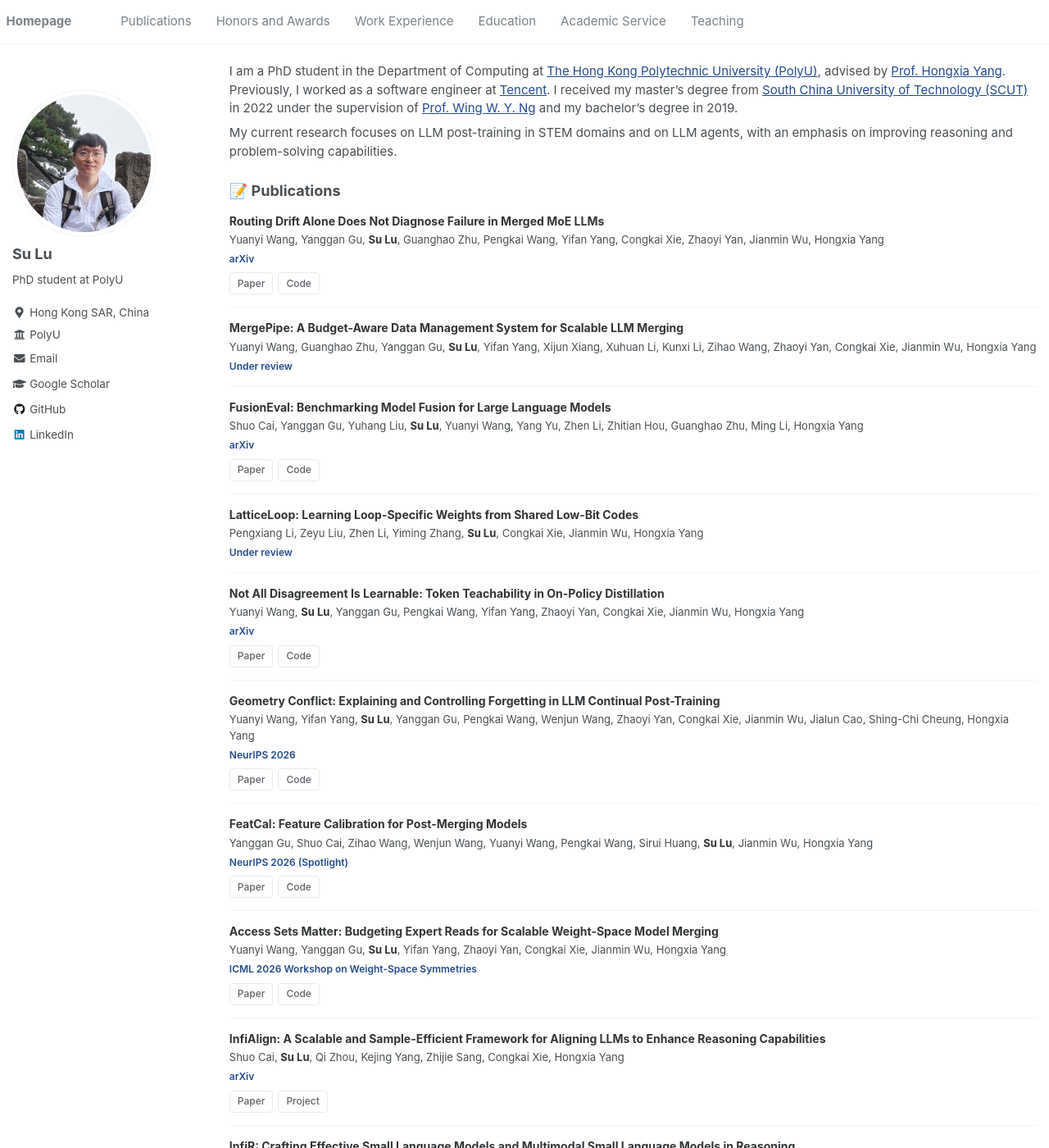
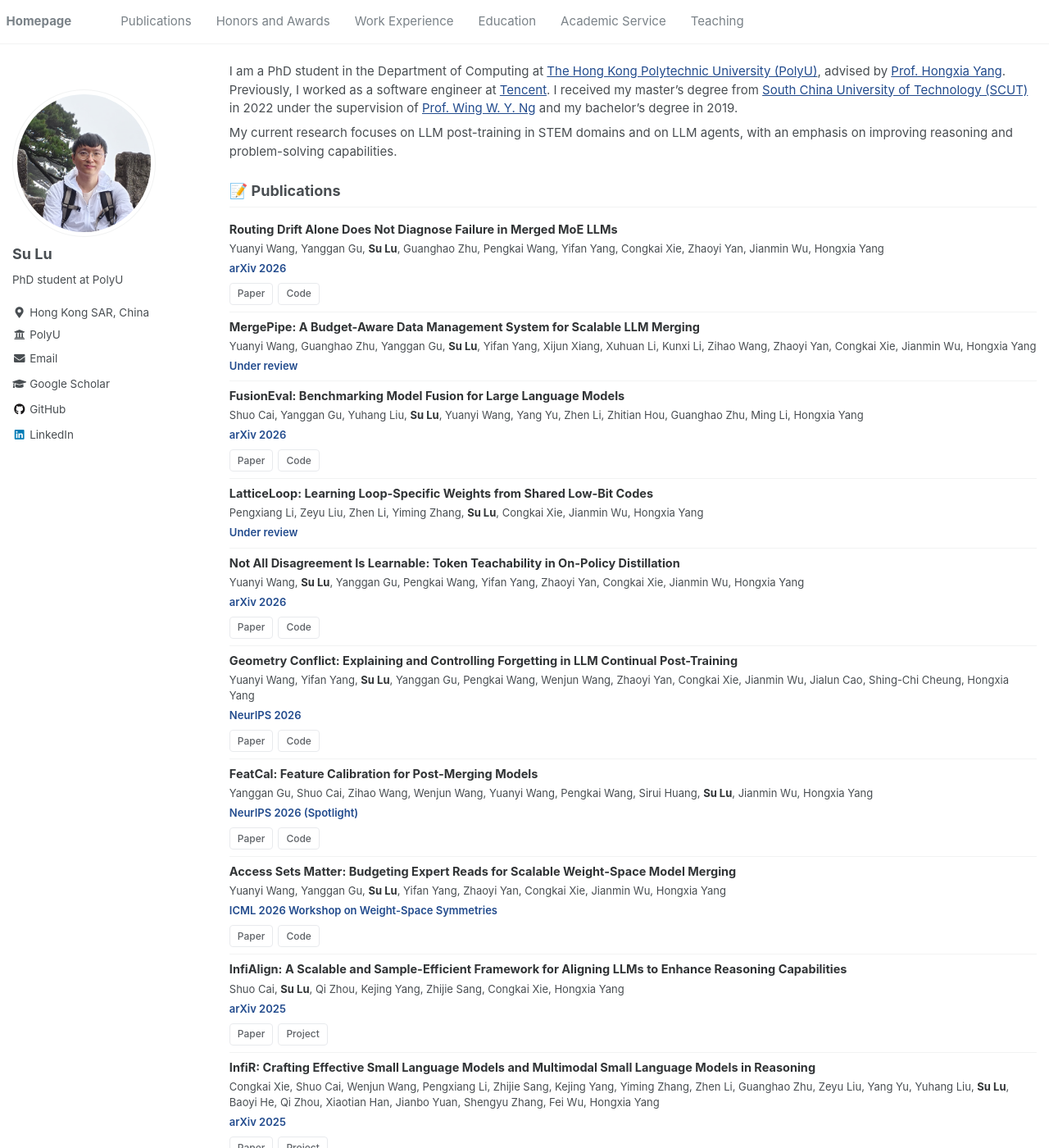
Before and after one commit to luppx/luppx.github.io, a Jekyll site: the page built from _pages/about.md, in a window 1280 px wide and 1400 px high. Shown: the whole window at 82% size. Built offline with Jekyll 4.4.1, drawn with Linux system fonts in a browser that asks for light colours.

Commit message:
Refine publication dates and homepage layout

```diff
--- a/_data/publications.yml
+++ b/_data/publications.yml
@@ -2,7 +2,7 @@
   authors: >-
     Yuanyi Wang, Yanggan Gu, **Su Lu**, Guanghao Zhu, Pengkai Wang, Yifan Yang, Congkai Xie,
     Zhaoyi Yan, Jianmin Wu, Hongxia Yang
-  venue: "arXiv"
+  venue: "arXiv 2026"
   links:
     paper: https://arxiv.org/abs/2609.32821
     code: https://github.com/wyy-code/SRR
@@ -17,7 +17,7 @@
   authors: >-
     Shuo Cai, Yanggan Gu, Yuhang Liu, **Su Lu**, Yuanyi Wang, Yang Yu, Zhen Li, Zhitian Hou,
     Guanghao Zhu, Ming Li, Hongxia Yang
-  venue: "arXiv"
+  venue: "arXiv 2026"
   links:
     paper: https://arxiv.org/abs/2610.30162
     code: https://github.com/Baicaihaochi/FusionEval_Benchmark
@@ -31,7 +31,7 @@
   authors: >-
     Yuanyi Wang, **Su Lu**, Yanggan Gu, Pengkai Wang, Yifan Yang, Zhaoyi Yan, Congkai Xie,
     Jianmin Wu, Hongxia Yang
-  venue: "arXiv"
+  venue: "arXiv 2026"
   links:
     paper: https://arxiv.org/abs/2605.26844
     code: https://github.com/wyy-code/TA-OPD
@@ -66,7 +66,7 @@
 - title: "InfiAlign: A Scalable and Sample-Efficient Framework for Aligning LLMs to Enhance Reasoning Capabilities"
   authors: >-
     Shuo Cai, **Su Lu**, Qi Zhou, Kejing Yang, Zhijie Sang, Congkai Xie, Hongxia Yang
-  venue: "arXiv"
+  venue: "arXiv 2025"
   links:
     paper: https://arxiv.org/abs/2508.05496
     project: https://huggingface.co/collections/InfiX-ai/infialign
@@ -76,7 +76,7 @@
     Congkai Xie, Shuo Cai, Wenjun Wang, Pengxiang Li, Zhijie Sang, Kejing Yang, Yiming Zhang,
     Zhen Li, Guanghao Zhu, Zeyu Liu, Yang Yu, Yuhang Liu, **Su Lu**, Baoyi He, Qi Zhou, Xiaotian Han,
     Jianbo Yuan, Shengyu Zhang, Fei Wu, Hongxia Yang
-  venue: "arXiv"
+  venue: "arXiv 2025"
   links:
     paper: https://arxiv.org/abs/2502.11573
     project: https://huggingface.co/collections/InfiX-ai/infir
--- a/_sass/_page.scss
+++ b/_sass/_page.scss
@@ -62,6 +62,9 @@
   }
   h1 {
     margin-top: 1em;
+  }
+
+  h1, h2 {
     padding-bottom: 0.5em;
     border-bottom: 1px solid $border-color;
   }
--- a/_sass/_publications.scss
+++ b/_sass/_publications.scss
@@ -4,7 +4,7 @@
 
 .publication-list {
   .publication {
-    padding: 1rem 0;
+    padding: 8px 0;
     border-bottom: 1px solid $border-color;
 
     &:first-child {
@@ -19,7 +19,7 @@
   .publication__title {
     margin: 0 0 0.25rem;
     color: $darker-gray;
-    font-size: 14px;
+    font-size: 14.5px;
     line-height: 1.4;
   }
 
@@ -38,7 +38,7 @@
   .publication__venue {
     margin: 0.3rem 0 0;
     color: $link-color;
-    font-size: 12px;
+    font-size: 13px;
     font-weight: 600;
   }
 
```
